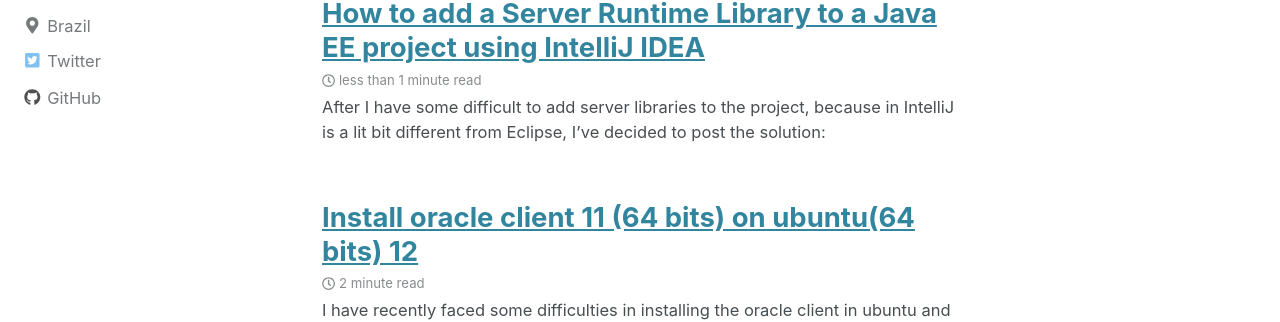
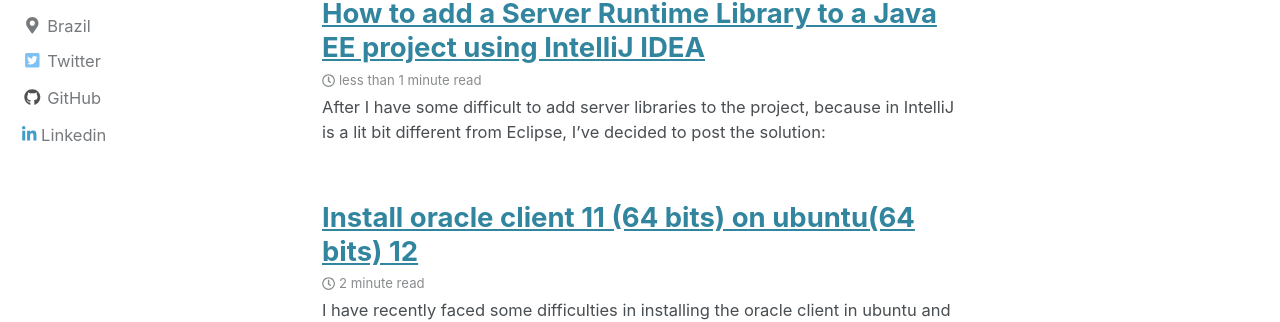
Before and after one commit to felipealvesgnu/felipealvesgnu.github.io, a Jekyll site: the page built from index.html, in a window 1280 px wide. Shown: the part 367-689 px from the top of the page. Built offline with Jekyll 4.4.1, drawn with Linux system fonts in a browser that asks for light colours; cached includes are drawn as plain includes; nearby versions of some CDN libraries; the list of posts is cut into pages by our own code.

Commit message:
Add linkedin icon

```diff
--- a/_config.yml
+++ b/_config.yml
@@ -127,9 +127,9 @@ author:
     - label: "GitHub"
       icon: "fab fa-fw fa-github"
       url: "https://github.com/felipealvesgnu"
-    - label: "Instagram"
-      icon: "fab fa-fw fa-instagram"
-      # url: "https://instagram.com/"
+    - label: "Linkedin"
+      icon: "fab fa-linkedin-in"
+      url: "https://www.linkedin.com/in/felipealvesgnu"
 
 # Site Footer
 footer:
```
Also changed, not shown: 2 other files.
